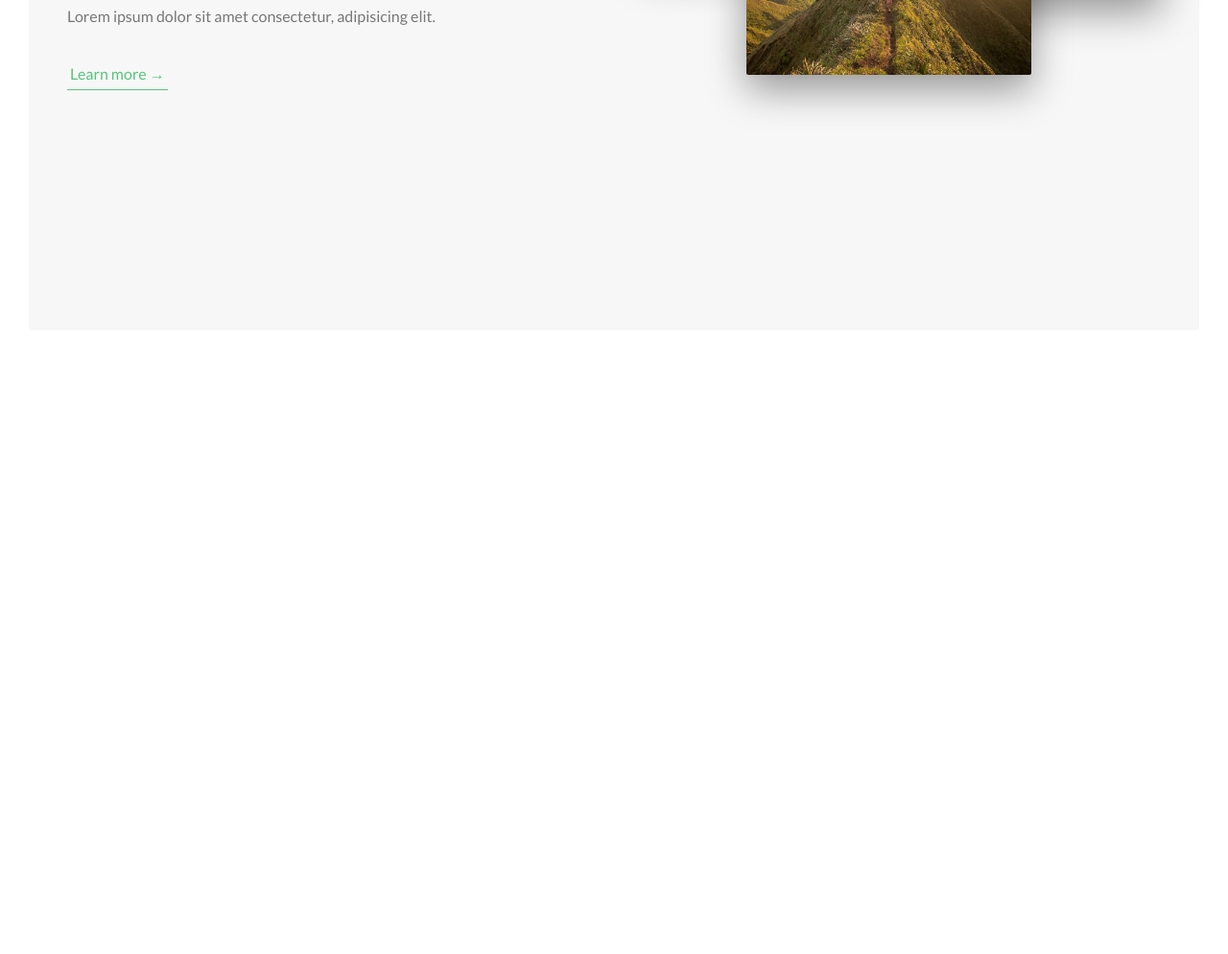
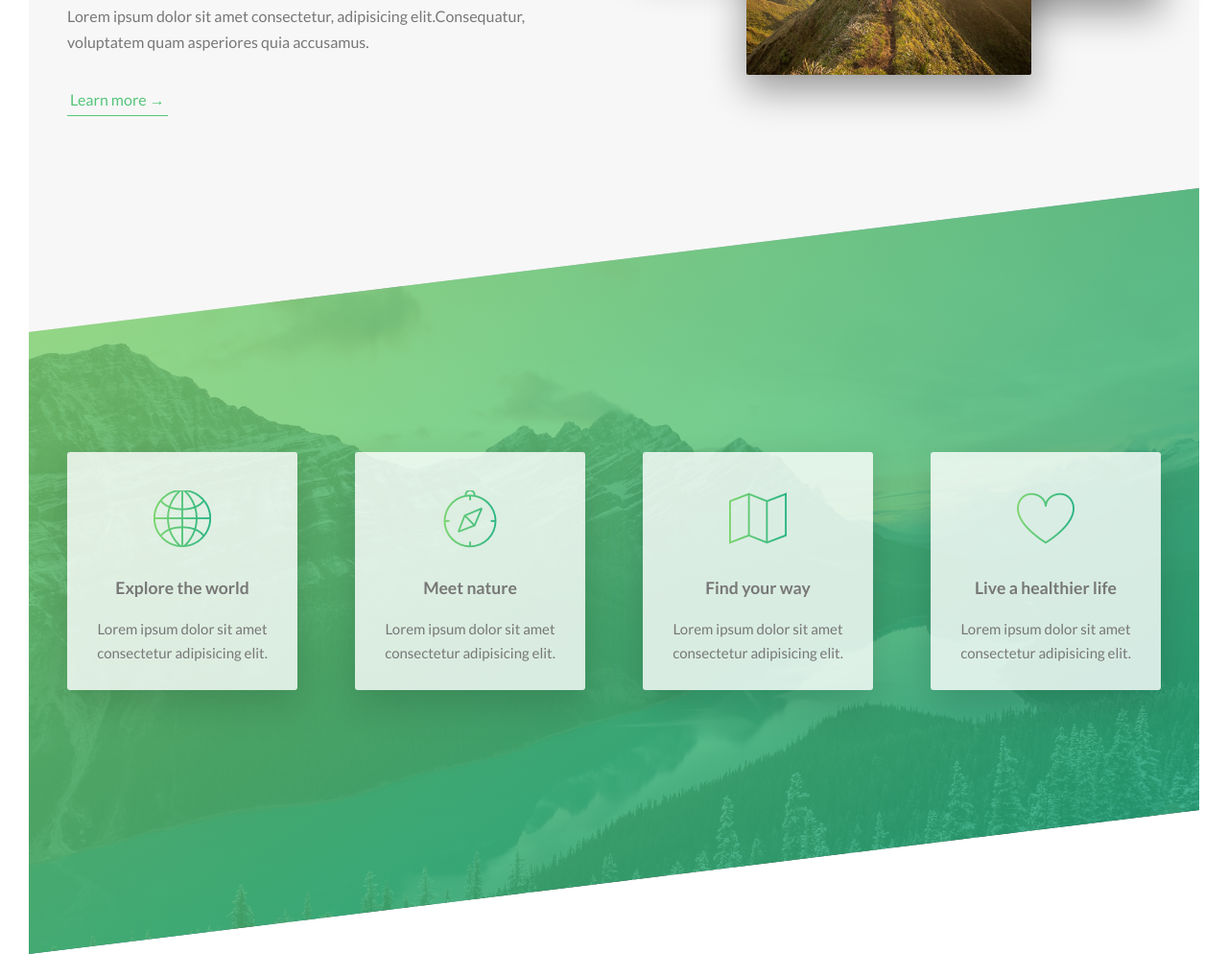
Before and after one commit to timkeresey/Natours, a plain HTML site: page starter/index.html in a window 1280 px wide. Shown: the part 1240-2234 px from the top of the page at 96% size. Before the commit the page ends 1614 px from the top, so only its background shows below. Drawn offline with Linux system fonts and the light colour scheme; files that its build step writes are made by us from their sources.

Commit message:
style feature section

```diff
--- a/starter/index.html
+++ b/starter/index.html
@@ -42,7 +42,7 @@
                         <p class="paragraph">Lorem ipsum dolor, sit amet consectetur adipisicing elit. Ipsum tempora, blanditiis consequuntur quam numquam iste eum sed, soluta, sint pariatur velit porro. Consequatur, voluptatem quam asperiores quia accusamus tenetur beatae!</p>
 
                         <h3 class="heading-tertiary u-margin-bottom-small">Live adventurous like you never have before</h3>
-                        <p class="paragraph">Lorem ipsum dolor sit amet consectetur, adipisicing elit.</p>
+                        <p class="paragraph">Lorem ipsum dolor sit amet consectetur, adipisicing elit.Consequatur, voluptatem quam asperiores quia accusamus.</p>
 
                         <a href="#" class="btn-text">Learn more &rarr;</a>
                     </div>
@@ -53,6 +53,53 @@
                             <img src="img/nat-3-large.jpg" alt="Photo 3" class="composition__photo composition__photo--p3">
                         </div>
                     </div>
+                </div>
+            </section>
+
+            <section class="section-features">
+
+                <div class="row">
+
+                    <div class="col-1-of-4">
+                        <div class="feature-box">
+                            <i class="feature-box__icon icon-basic-world"></i>
+                            <h3 class="heading-tetiary u-margin-bottom-small">Explore the world</h3>
+                            <p class="feature-box__text">
+                                Lorem ipsum dolor sit amet consectetur adipisicing elit.
+                            </p>
+                        </div>
+                    </div>
+
+                    <div class="col-1-of-4">
+                        <div class="feature-box">
+                            <i class="feature-box__icon icon-basic-compass"></i>
+                            <h3 class="heading-tetiary u-margin-bottom-small">Meet nature</h3>
+                            <p class="feature-box__text">
+                                Lorem ipsum dolor sit amet consectetur adipisicing elit.
+                            </p>
+                        </div>
+                    </div>
+
+                    <div class="col-1-of-4">
+                        <div class="feature-box">
+                            <i class="feature-box__icon icon-basic-map"></i>
+                            <h3 class="heading-tetiary u-margin-bottom-small">Find your way</h3>
+                            <p class="feature-box__text">
+                                Lorem ipsum dolor sit amet consectetur adipisicing elit.
+                            </p>
+                        </div>
+                    </div>
+
+                    <div class="col-1-of-4">
+                        <div class="feature-box">
+                            <i class="feature-box__icon icon-basic-heart"></i>
+                            <h3 class="heading-tetiary u-margin-bottom-small">Live a healthier life</h3>
+                            <p class="feature-box__text">
+                                Lorem ipsum dolor sit amet consectetur adipisicing elit.
+                            </p>
+                        </div>
+                    </div>
+
                 </div>
             </section>
         </main>
--- /dev/null
+++ b/starter/sass/components/_feature-box.scss
@@ -0,0 +1,21 @@
+.feature-box {
+    background-color: rgba($color-white, .8);
+    font-size: 1.5rem;
+    padding: 2.5rem;
+    text-align: center;
+    border-radius: .3rem;
+    box-shadow: 0 1.5rem 4rem rgba($color-black, .15);
+    transition: transform .3s;
+
+    &__icon {
+        font-size: 6rem;
+        margin-bottom: .5rem;
+        background-image: linear-gradient(to right, $color-primary-light, $color-primary-dark);
+        -webkit-background-clip: text;
+        color: transparent;
+    }
+
+    &:hover {
+        transform: translateY(-1.5rem) scale(1.03);
+    }
+}
--- a/starter/sass/main.scss
+++ b/starter/sass/main.scss
@@ -9,6 +9,7 @@
 
 @import "components/button";
 @import "components/composition";
+@import "components/feature-box";
 
 @import "layout/grid";
 @import "layout/header";
--- a/starter/sass/pages/_home.scss
+++ b/starter/sass/pages/_home.scss
@@ -3,3 +3,20 @@
     padding: 25rem 0;
     margin-top: -20vh;
 }
+
+.section-features {
+    padding: 20rem 0;
+    background-image: linear-gradient(
+        to right bottom,
+        rgba($color-primary-light, 0.8),
+        rgba($color-primary-dark, 0.8)),
+    url(../img/nat-4.jpg);
+    background-size: cover;
+    transform: skewY(-7deg);
+    margin-top: -10rem;
+
+    // direct child selector, >
+    & > * {
+        transform: skewY(7deg);
+    }
+}
```
Also changed, not shown: starter/css/fonts/linea-basic-10.ttf (added), starter/css/fonts/linea-basic-10.woff (added), starter/css/icon-font.css (added), starter/css/style.css, 2 other files.
